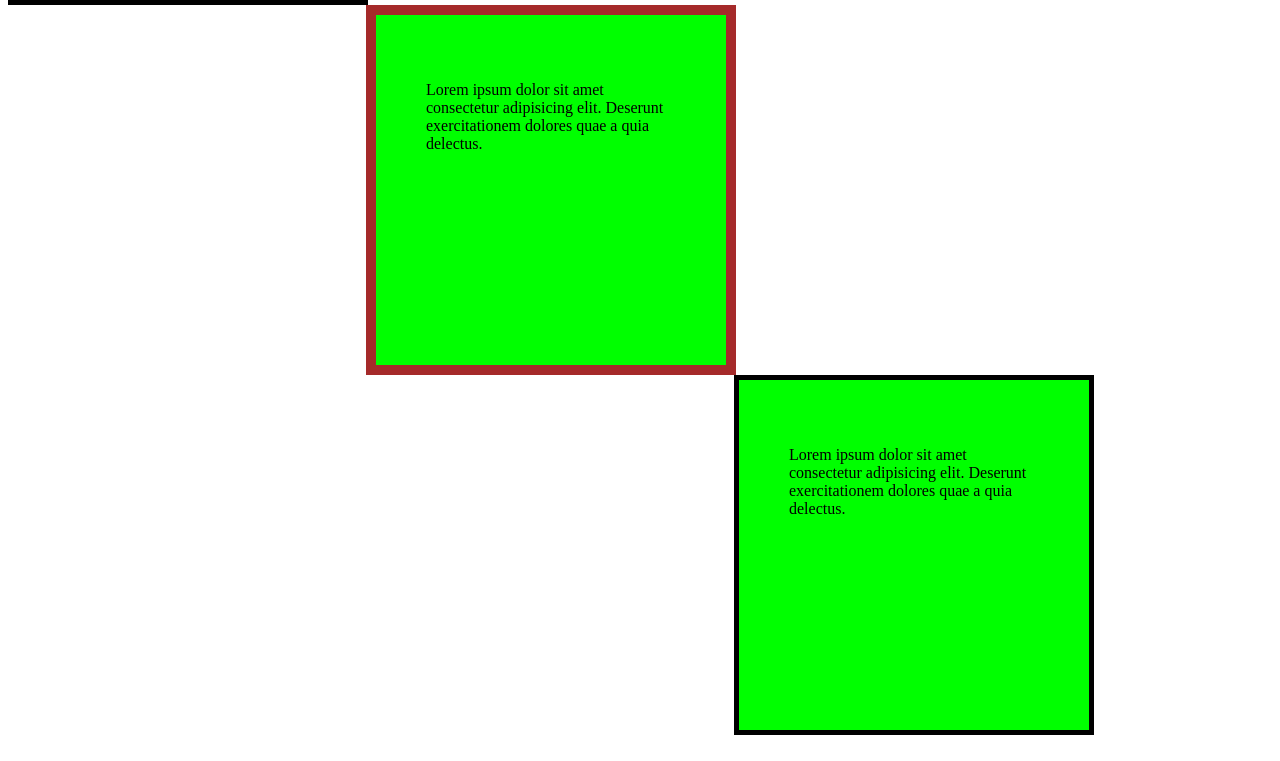
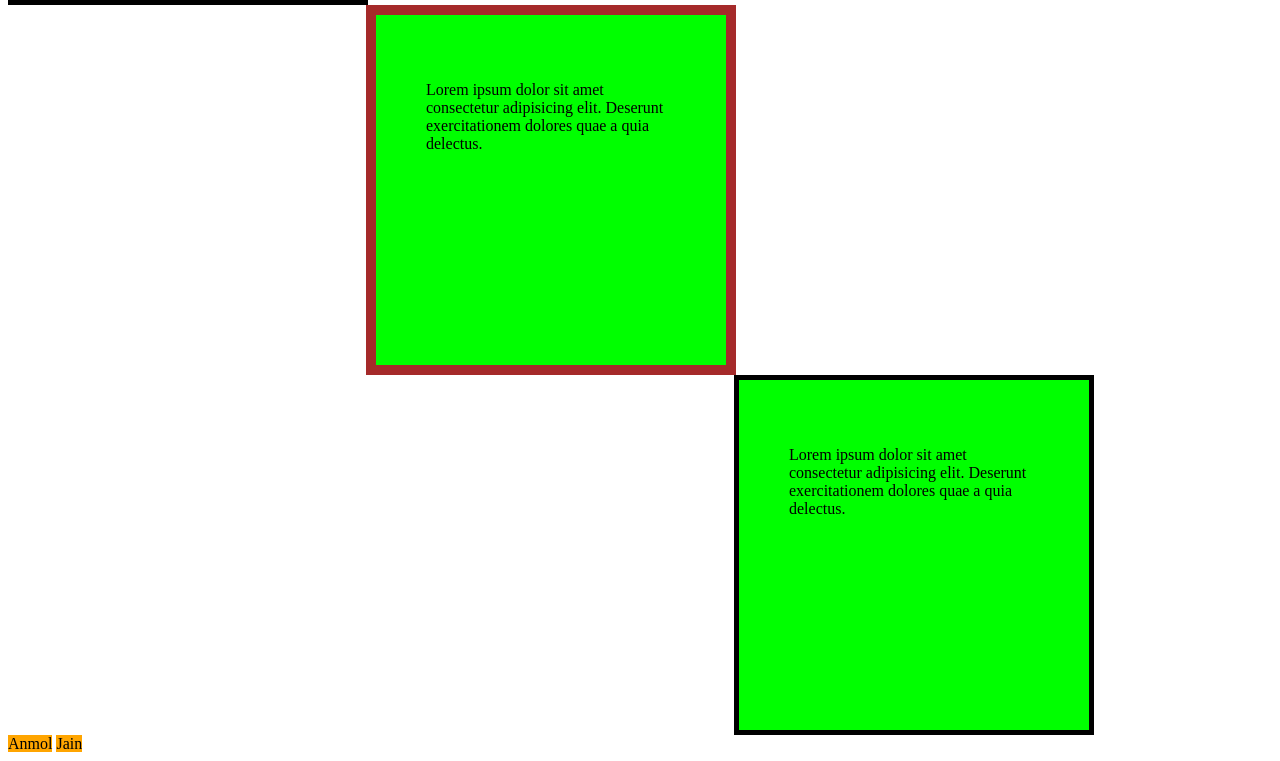
Before and after one commit to aj910/OdinSchool-Assignments, a plain HTML site: page CSSWebsite/index.html in a window 1280 px wide. Shown: the part 456-1217 px from the top of the page. Drawn offline with Linux system fonts and the light colour scheme.

```diff
--- a/CSSWebsite/index.html
+++ b/CSSWebsite/index.html
@@ -20,5 +20,7 @@
         <p>Lorem ipsum dolor sit amet consectetur adipisicing elit. Deserunt exercitationem dolores quae a quia delectus.</p>
     </div>
 
+    <span>Anmol</span>
+    <span>Jain</span>
 </body>
 </html>
--- a/CSSWebsite/style.css
+++ b/CSSWebsite/style.css
@@ -23,3 +23,8 @@ div {
 .box3 {
     margin-left: 726px;
 }
+
+span {
+    background-color: orange;
+    color: black;
+}
```
